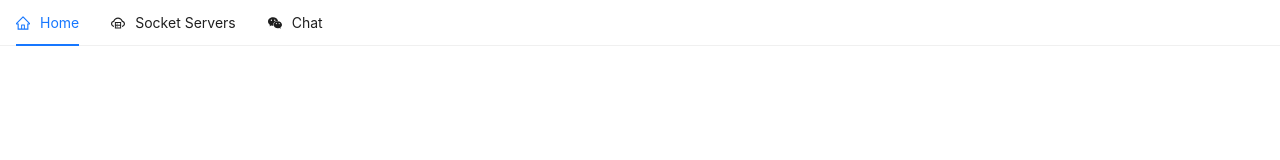
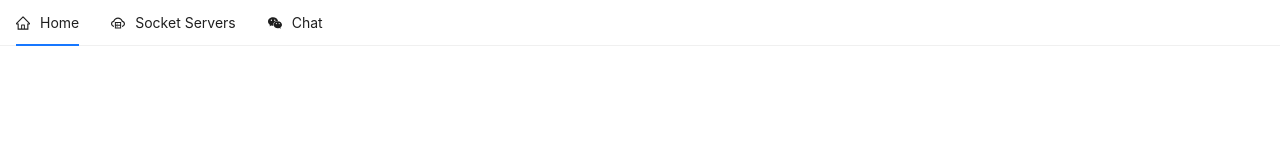
Before and after one commit to franlopezm/socketcluster-app, a React (Create React App) app in the folder client/: page / in a window 1280 px wide. Shown: the top 160 px of the page. Built offline with nearby package versions, Linux system fonts and the light colour scheme.

Commit message:
Added LocalStorage

```diff
--- a/client/src/App.js
+++ b/client/src/App.js
@@ -1,29 +1,30 @@
-import { useState } from 'react'
+import { useCallback, useState } from 'react'
 import { Menu } from 'antd'
-import { CloudServerOutlined, HomeOutlined, WechatOutlined } from '@ant-design/icons'
+
+import { MENU_ITEMS, MENU_KEYS } from './constants/routes'
+import { MenuStorage } from './services/LocalStorage'
 
 function App() {
-  const [route, setRoute] = useState('home')
+  const [route, setRoute] = useState(MenuStorage.get())
+
+  const onChangeRoute = useCallback(
+    (e) => {
+      const key = e.key
+
+      if (MENU_KEYS.includes(key)) {
+        setRoute(key)
+        MenuStorage.set(key)
+      }
+    }, [setRoute]
+  )
 
   return (
     <div className="app">
       <Menu
         mode="horizontal"
-        onClick={(e) => setRoute(e.key)}
+        onClick={onChangeRoute}
         selectedKeys={[route]}
-        items={[{
-          label: 'Home',
-          key: 'home',
-          icon: <HomeOutlined />
-        }, {
-          label: 'Socket Servers',
-          key: 'socketServer',
-          icon: <CloudServerOutlined />
-        }, {
-          label: 'Chat',
-          key: 'chat',
-          icon: <WechatOutlined />
-        }]}
+        items={MENU_ITEMS}
       />
     </div>
   )
--- /dev/null
+++ b/client/src/constants/routes.js
@@ -0,0 +1,23 @@
+import { CloudServerOutlined, HomeOutlined, WechatOutlined } from '@ant-design/icons'
+
+export const MENU_ITEMS = [{
+  label: 'Home',
+  key: 'home',
+  icon: <HomeOutlined />
+}, {
+  label: 'Socket Servers',
+  key: 'socketServer',
+  icon: <CloudServerOutlined />
+}, {
+  label: 'Chat',
+  key: 'chat',
+  icon: <WechatOutlined />
+}]
+
+export const MENU_KEYS = MENU_ITEMS.map(e => e.key)
+
+export const ROUTES_KEY = {
+  home: 'home',
+  socketServer: 'socketServer',
+  chat: 'chat'
+}
--- /dev/null
+++ b/client/src/services/LocalStorage.js
@@ -0,0 +1,38 @@
+export class LocalStorage {
+  constructor(key) {
+    this._key = key
+    this._toParse = false
+  }
+
+  get() {
+    const data = localStorage.getItem(this._key)
+
+    if (this._toParse && data) return JSON.parse(data)
+
+    return data
+  }
+
+  set(data) {
+    if (data) {
+      const t = typeof data
+      const needParse = t !== 'string'
+
+      localStorage.setItem(
+        this._key,
+        needParse ? JSON.stringify(data) : data
+      )
+
+      this._toParse = needParse
+    }
+  }
+
+  remove() {
+    localStorage.removeItem(this._key)
+  }
+
+  static cleanAll() {
+    localStorage.clear()
+  }
+}
+
+export const MenuStorage = new LocalStorage('menu_storage')
```
